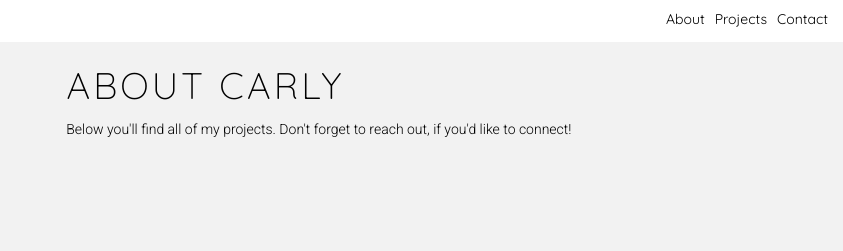
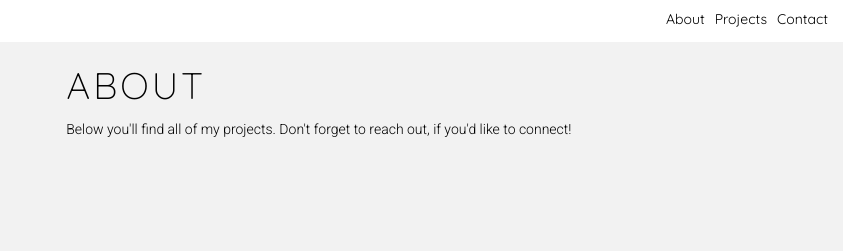
Before and after one commit to carlynicholson/portfolio, a plain HTML site: page about.html in a window 1280 px wide. Shown: the top 251 px of the page, 437-1280 px from the left. Drawn offline with nearby package versions, Linux system fonts and the light colour scheme; no server answers; a web font is replaced by a local one.

Commit message:
about page header update

```diff
--- a/about.html
+++ b/about.html
@@ -37,7 +37,7 @@
         <figure class="about-item about-photo">
             <img src="https://res.cloudinary.com/df6sigxz7/image/upload/v1584070247/u01-p01/about.jpg" class="about-img" alt="Carly Nicholson"/>
           </figure>
-        <h2 class="about-header">About Carly</h2>
+        <h2 class="about-header">About</h2>
           <p class="about">
             Below you'll find all of my projects. Don't forget to <a href="mailto:cnicholson.portfolio@gmail.com?subject=I%20checked%20out%20your%20portfolio" target="_blank">reach out</a>, if you'd like to connect!
           </p>
```
